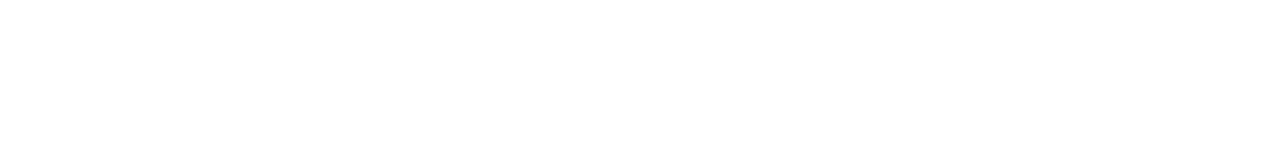
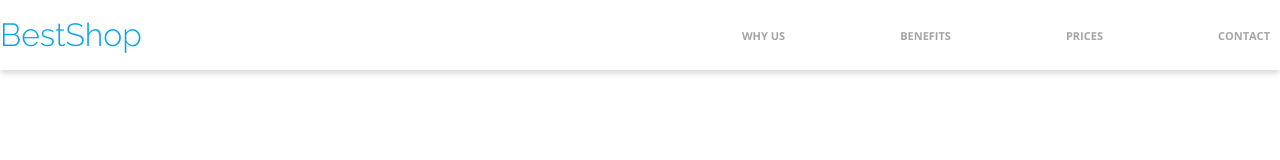
Before and after one commit to edyta132/Best-Shop, a plain HTML site: page index.html in a window 1280 px wide. Drawn offline with nearby package versions, Linux system fonts and the light colour scheme.

Commit message:
bulding  header menu

```diff
--- a/css/style.css
+++ b/css/style.css
@@ -0,0 +1,90 @@
+:root {
+    --color-primary: #08A6E4;
+    --color-primary-shadow: rgba(7, 172, 230, .16);
+    --color-redish: #FB3B64;
+    --color-green: #55DFB4;
+    --text-color-primry: #000000;
+    --text-color-secondary: #A5A5A5;
+}
+
+
+* {
+    margin: 0;
+    padding: 0;
+    box-sizing: border-box;
+}
+
+body {
+    font-family: 'Open Sans', sans-serif;
+    color: #000000;
+
+}
+
+h1,
+h2,
+h3 {
+    font-family: 'Raleway', sans-serif;
+}
+
+.container {
+    margin: 0 auto;
+    width: 1352px;
+}
+
+.header {
+    height: 70px;
+    display: flex;
+    box-shadow: 0px 3px 6px #00000029;
+}
+
+.header .container {
+    display: flex;
+    justify-content: space-between;
+    align-items: center;
+}
+
+.header-logo {
+    font-size: 32px;
+    color: var(--color-primary);
+    font-family: 'Raleway', sans-serif;
+    font-weight: lighter;
+}
+
+.menu {
+    height: 100%;
+    display: flex;
+    align-items: center;
+}
+
+.menu-list {
+    height: 100%;
+    display: flex;
+    gap: 95px;
+    align-items: center;
+    text-transform: uppercase;
+}
+
+.menu-list li {
+    height: 100%;
+}
+
+
+.menu-list a {
+    height: 100%;
+    text-transform: uppercase;
+    color: var(--text-color-secondary);
+    font-size: 11px;
+    font-weight: bold;
+    transition: 0.2s;
+    display: flex;
+    align-items: center;
+    padding: 0 10px;
+    text-decoration: none;
+    border-bottom: 4px solid transparent;
+    border-top: 4px solid transparent;
+}
+
+.menu-list a:hover {
+    color: var(--text-color-primry);
+    border-bottom: 4px solid var(--color-primary);
+}
--- a/index.html
+++ b/index.html
@@ -15,6 +15,24 @@
   <link rel="stylesheet" href="css/style.css">
 </head>
 
-<body></body>
+<body>
+
+  <header class="header">
+    <div class="container">
+      <p class="header-logo">
+        BestShop
+      </p>
+      <nav class="menu">
+        <ul class="menu-list">
+          <li><a href="">why us</a></li>
+          <li><a href="">benefits</a></li>
+          <li><a href="">prices</a></li>
+          <li><a href="">contact</a></li>
+        </ul>
+      </nav>
+    </div>
+  </header>
+
+</body>
 
 </html>
```
